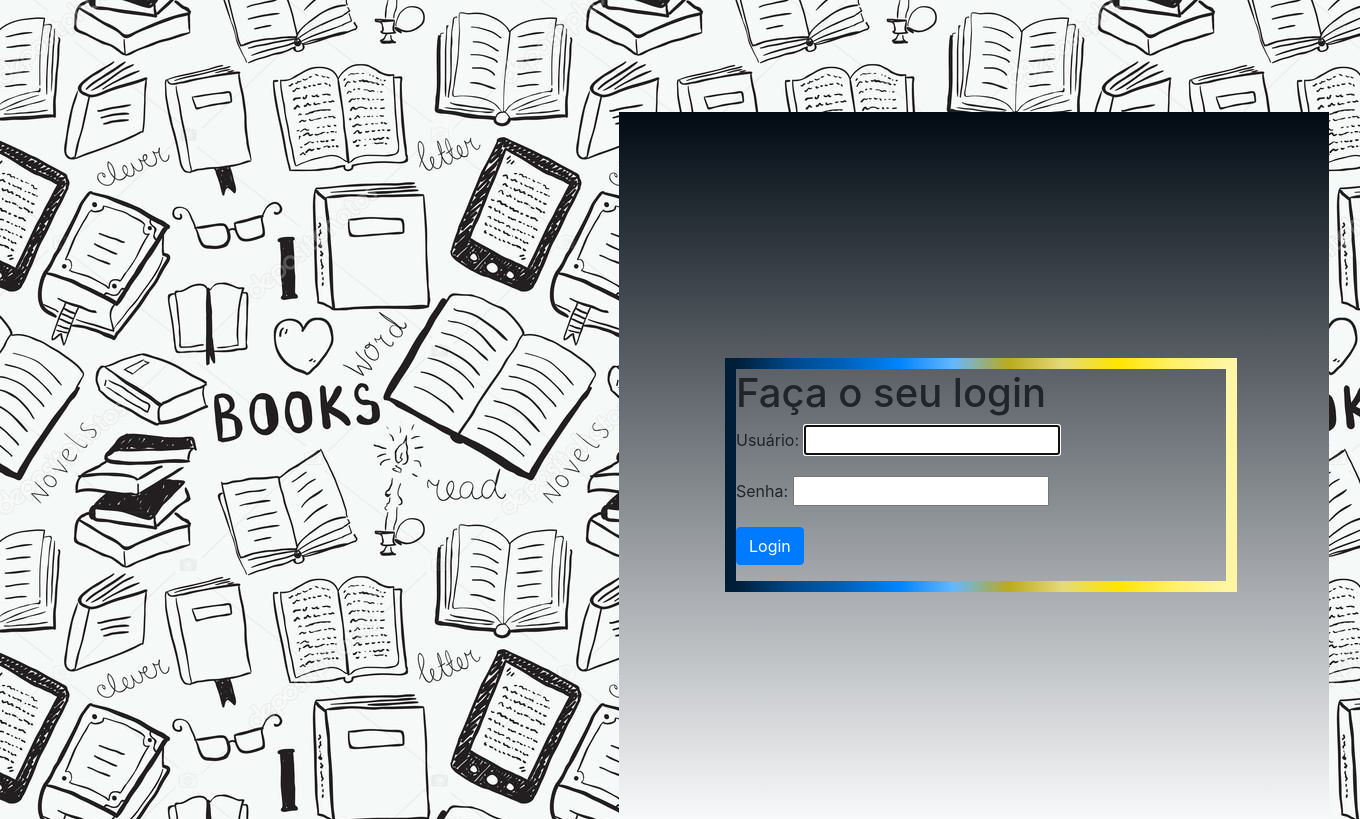
After one commit to CarolPatricio/Agenda, a Django app: page /account/login/ in a window 1360 px wide. The commit adds this page. Run offline with Django 3.2, Linux system fonts and the light colour scheme; some libraries are stand-ins or nearby versions.

Commit message:
Implementado o login e logout e contruindo o layout do Login.

```diff
--- a/Projeto/Projeto/settings.py
+++ b/Projeto/Projeto/settings.py
@@ -121,3 +121,6 @@ USE_TZ = True
 # https://docs.djangoproject.com/en/2.1/howto/static-files/
 
 STATIC_URL = '/static/'
+
+LOGIN_REDIRECT_URL = '/'
+LOGOUT_REDIRECT_URL = '/'
--- a/Projeto/Projeto/urls.py
+++ b/Projeto/Projeto/urls.py
@@ -22,4 +22,5 @@ path('', include('agenda.urls', namespace='agenda')),
 
 
     path('admin/', admin.site.urls),
+    path('account/',include('django.contrib.auth.urls')),
 ]
--- /dev/null
+++ b/Projeto/agenda/static/agenda/css/login.css
@@ -0,0 +1,27 @@
+.login{
+
+    border-style: solid;
+    border: 11px solid green;
+    border-image-source: linear-gradient(to right, #001d37 , #004788 , #0061b9, #0084FB, #66b7ff, #bbaa1e, #E4DA78, #FFE400,#FFF066,#fff5a4 );
+    border-image-slice: 1;
+    padding: 0;
+    width: 512px;
+    position: relative;
+    top: 246px;
+    left: 106px;
+    z-index: 1;
+}
+
+.contorno{
+
+    position: relative;
+    top: 112px;
+    left: 619px;
+    width: 710px;
+    height: 707px;
+    background-image: linear-gradient(#010a13, #f8f9fa);
+}
+
+body{
+    background: url("/static/agenda/img/livros.jpg")
+}
--- /dev/null
+++ b/Projeto/agenda/templates/registration/login.html
@@ -0,0 +1,31 @@
+ {% load static %}
+     <link rel="shortcut icon" href="{% static 'agenda/img/livros.jpg' %}" type="image/jpg">
+  <!-- Arquivos CSS -->
+        <link rel="stylesheet" type="text/css" href="{% static 'agenda/css/bootstrap.min.css' %}">
+        <link rel="stylesheet" type="text/css" href="{% static 'agenda/css/master.css' %}">
+        <link rel="stylesheet" type="text/css" href="{% static 'agenda/css/login.css' %}">
+
+
+        {% block styles %}{% endblock %}
+{% block title %}{% endblock %}
+{% block content %}
+<html>
+<div class="contorno">
+    <div class="login">
+        <h1>Faça o seu login</h1>
+        <form action="." method="post">
+            {% csrf_token %}
+            {{ form.as_p }}
+            <input class="btn btn-primary" type="submit" value="Login">
+        </form>
+    </div>
+    </div>
+    </html>
+      <!-- Scripts .js -->
+        <script src="{% static 'agenda/js/jquery.min.js' %}"></script>
+        <script src="{% static 'agenda/js/bootstrap.min.js' %}"></script>
+
+        {% block scripts %}{% endblock %}
+
+        <script src="{% static 'agenda/js/scripts.js' %}"></script>
+{% endblock %}
```
Also changed, not shown: Projeto/agenda/templates/agenda/_layouts/base.html (+17 -1 lines), Projeto/agenda/static/agenda/img/livros.jpg (added), Projeto/agenda/templates/agenda/index.html (line endings or trailing spaces), Projeto/db.sqlite3.
